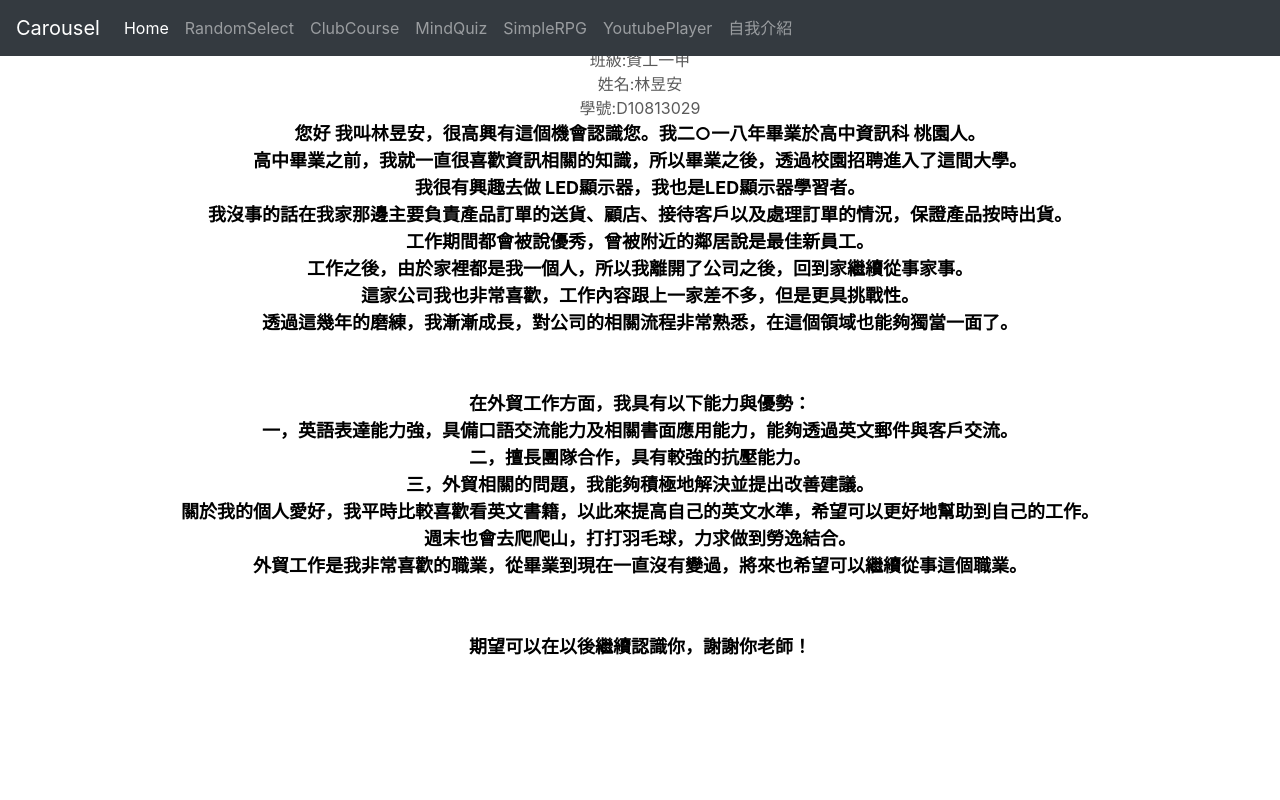
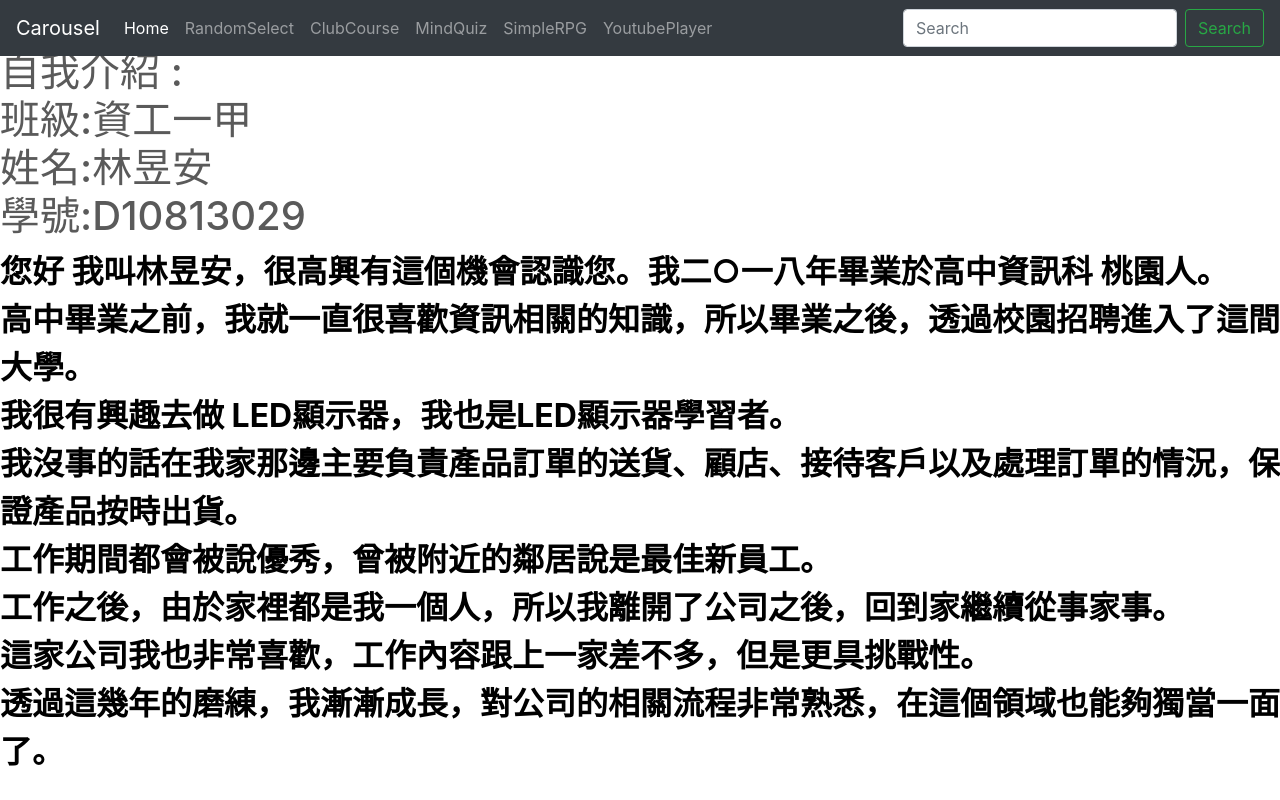
Before and after one commit to hwecqi/D10813013, a plain HTML site: page index.html in a window 1280 px wide. Shown: the top 800 px of the page. Drawn offline with nearby package versions, Linux system fonts and the light colour scheme.

Commit message:
Update index.html

```diff
--- a/index.html
+++ b/index.html
@@ -43,9 +43,7 @@
             <li class="nav-item">
               <a class="nav-link" href="youtube-player.html">YoutubePlayer</a>
             </li>
-            <li class="nav-item">
-              <a class="nav-link" href="myname.html">自我介紹</a>
-            </li>
+
             <!--
             <li class="nav-item">
               <a class="nav-link disabled" href="#">Disabled</a>
@@ -53,16 +51,24 @@
             -->
 
           </ul>
-
+          <form class="form-inline mt-2 mt-md-0">
+            <input class="form-control mr-sm-2" type="text" placeholder="Search" aria-label="Search">
+            <button class="btn btn-outline-success my-2 my-sm-0" type="submit">Search</button>
+          </form>
         </div>
       </nav>
     </header>
-    <center>
+
+
+
+      </div><!-- /.container -->
+
+				<h1>自我介紹 : <br>
                 班級:資工一甲<br>
                 姓名:林昱安<br>
-                學號:D10813029<br>
+                學號:D10813029<br></h1></center>
 
-                <font size=4 color=black><strong>
+                <font size=6 color=black><strong>
                 您好 我叫林昱安，很高興有這個機會認識您。我二○一八年畢業於高中資訊科 桃園人。<br>
                 高中畢業之前，我就一直很喜歡資訊相關的知識，所以畢業之後，透過校園招聘進入了這間大學。<br>
                 我很有興趣去做 LED顯示器，我也是LED顯示器學習者。<br>
@@ -80,6 +86,7 @@
                 外貿工作是我非常喜歡的職業，從畢業到現在一直沒有變過，將來也希望可以繼續從事這個職業。<br><br><br>
                 期望可以在以後繼續認識你，謝謝你老師！<br>
 
+    </main>
 
     <!-- Bootstrap core JavaScript
     ================================================== -->
```
